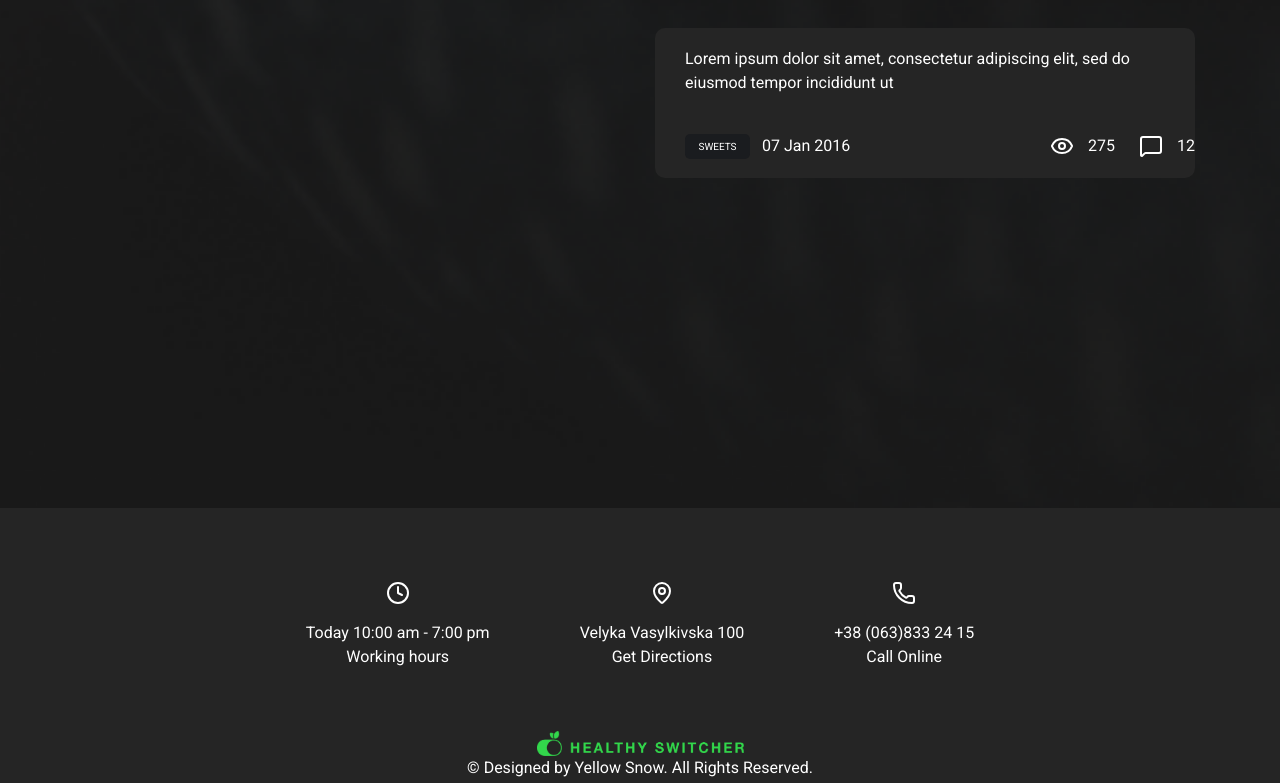
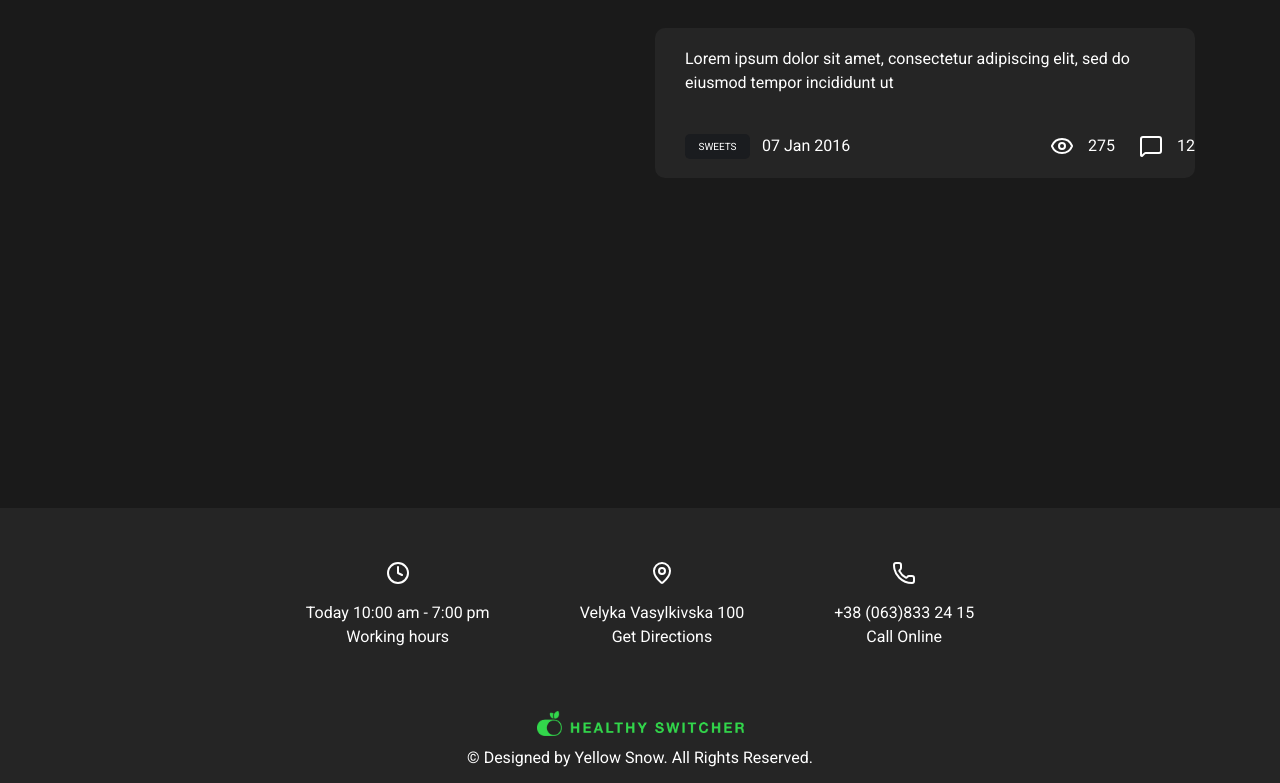
Before and after one commit to OsmanovAnar/Healty-food, a React (Vite) app: page / in a window 1280 px wide. Shown: the part 3495-4278 px from the top of the page. Built offline with nearby package versions, Linux system fonts and the light colour scheme.

Commit message:
Исправления подвала

```diff
--- a/src/App.tsx
+++ b/src/App.tsx
@@ -4,7 +4,7 @@ import Main from './main/main'
 
 const App = () => {
   return (
-    <div className="bg-[#1A1A1A] bg-[url(/placeholder.png)] bg-cover bg-center">
+    <div className="h-full w-full bg-[#1A1A1A] bg-cover bg-center overflow-hidden">
       <Header />
       <Main />
       <Footer />
--- a/src/footer/footer.tsx
+++ b/src/footer/footer.tsx
@@ -23,7 +23,7 @@ const Footer = () => {
         </div>
       </div>
 
-      <div className="flex flex-col items-center justify-center">
+      <div className="flex flex-col items-center justify-center gap-[10px] bg-[#252525] pb-[30px]">
         <img className="h-[25px] w-[207px]" src="/Logo.png" alt="" />
         <p>© Designed by Yellow Snow. All Rights Reserved. </p>
       </div>
```
Also changed, not shown: src/main/sections/section-6-social/social.tsx (+6 -20 lines).
